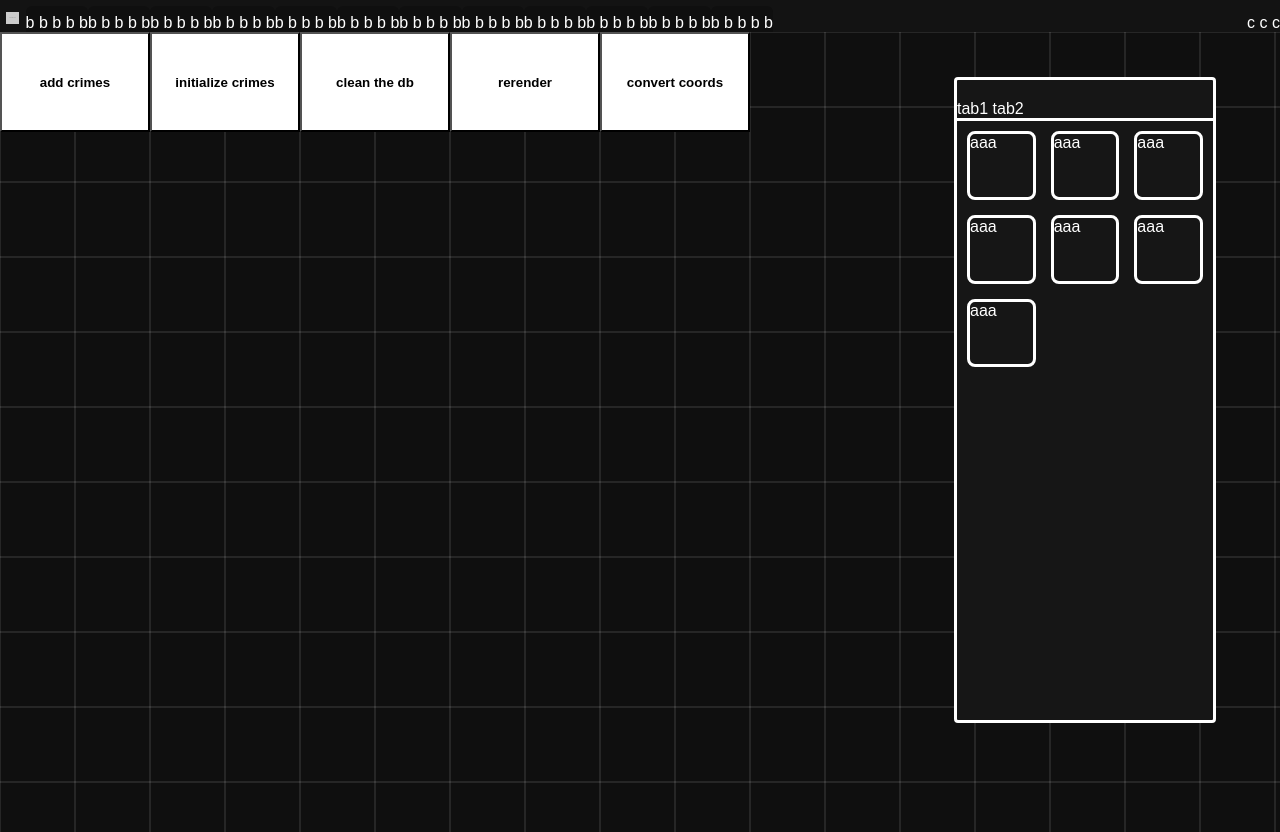
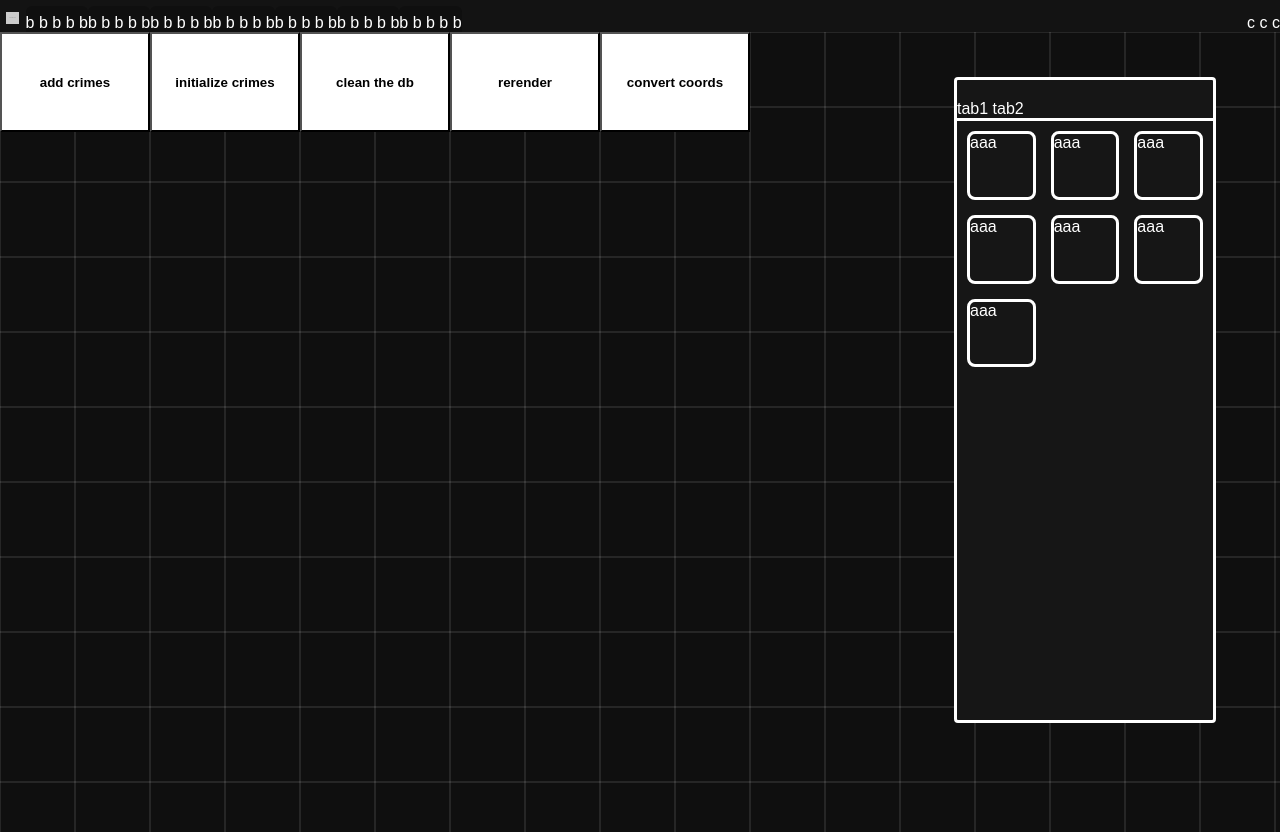
Before and after one commit to maksiksq/old-Lirith-archive, a Nuxt app: page / in a window 1280 px wide. Built offline with nearby package versions, Linux system fonts and the light colour scheme.

Commit message:
removed example tabs

```diff
--- a/components/OsHead.vue
+++ b/components/OsHead.vue
@@ -7,12 +7,7 @@ const tabs = ref([
   {name: "exampleTab2", tab: "", home: false},
   {name: "exampleTab2", tab: "", home: false},
   {name: "exampleTab2", tab: "", home: false},
-  {name: "exampleTab2", tab: "", home: false},
-  {name: "exampleTab2", tab: "", home: false},
-  {name: "exampleTab2", tab: "", home: false},
-  {name: "exampleTab2", tab: "", home: false},
-  {name: "exampleTab2", tab: "", home: false},
-  {name: "exampleTab2", tab: "", home: false},
+  {name: "exampleTab2", tab: "", home: false}
 ])
 //
 </script>
```
